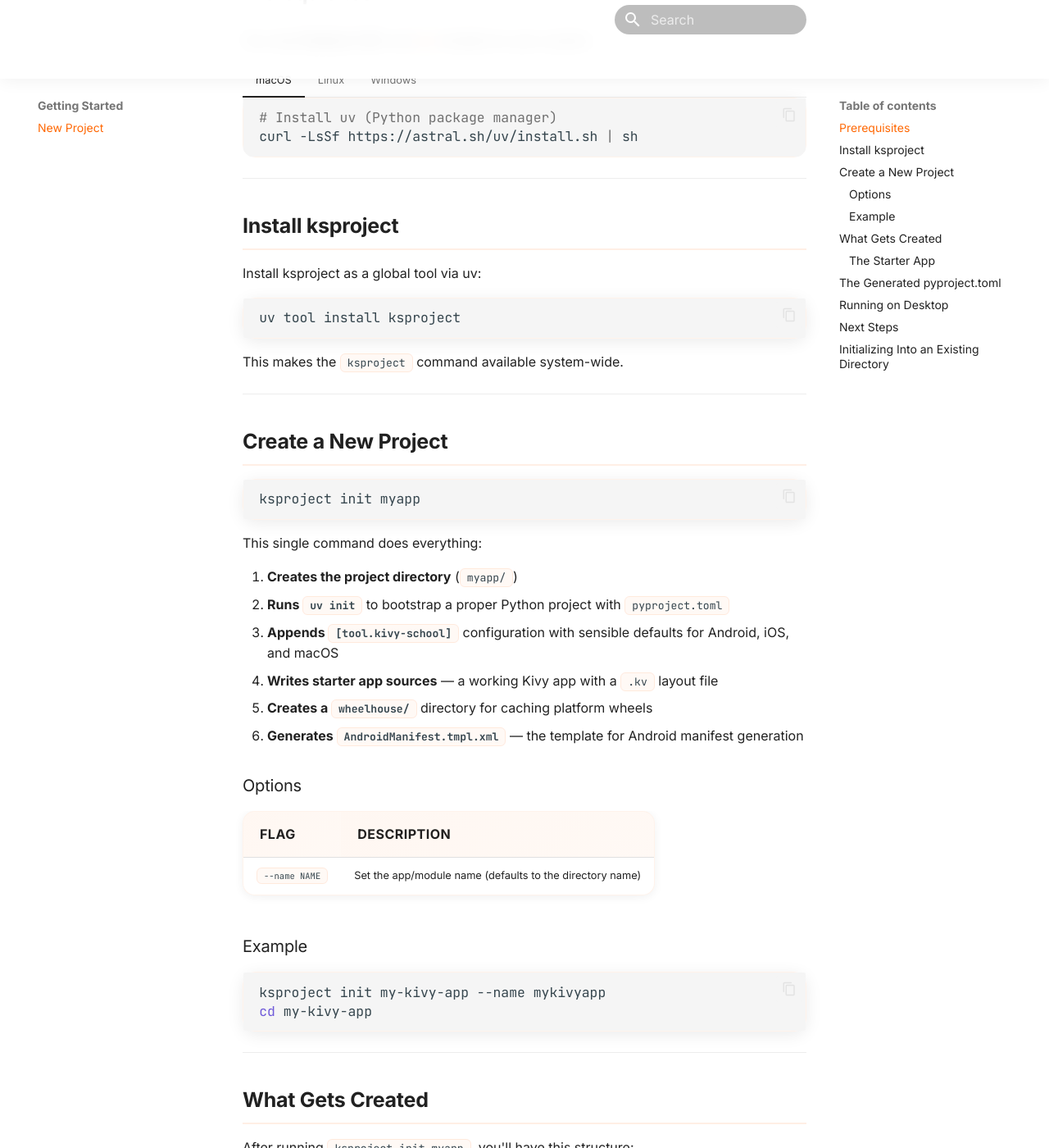
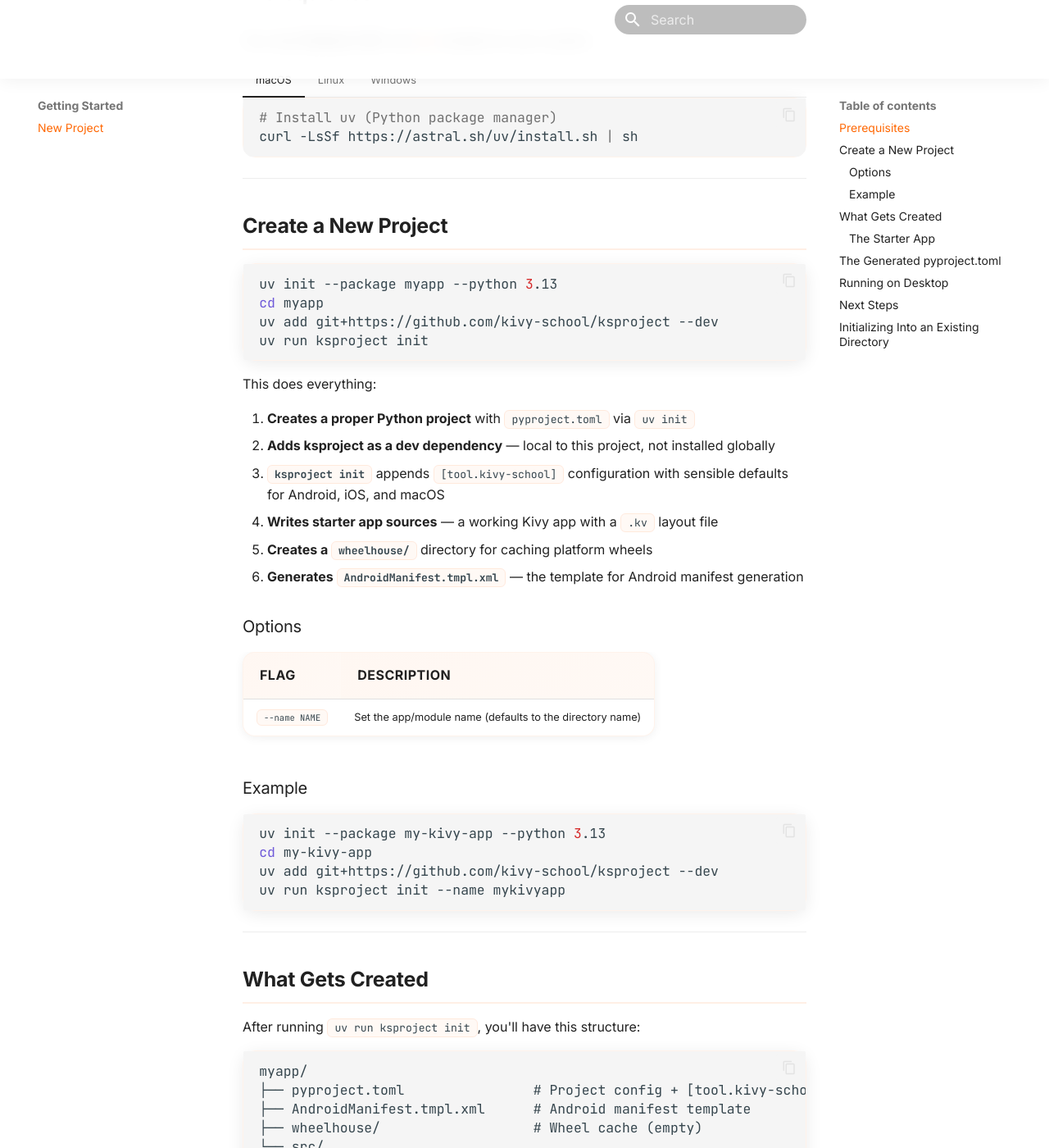
Before and after one commit to kivy-school/ksproject, an MkDocs documentation site: the page built from docs/getting-started/new-project.md, in a window 1280 px wide and 1400 px high, scrolled down 443 px. Shown: the whole window at 82% size. Built offline with MkDocs 1.6.1 and Material for MkDocs 9.7.7, drawn with Linux system fonts in a browser that asks for light colours; comment, search, counter and statistics services are not loaded; some of the changed text lies outside the part shown.

Commit message:
fix(docs): replace global uv tool usage with local dev dependency workflow
All documentation now shows the correct local workflow matching the README:
- uv init --package <name> --python 3.13
- uv add git+https://github.com/kivy-school/ksproject --dev
- uv run ksproject <command>

Removed the 'uv tool install ksproject' global installation approach entirely.

````diff
--- a/docs/getting-started/new-project.md
+++ b/docs/getting-started/new-project.md
@@ -31,29 +31,20 @@ You need **Python 3.13+** and **[uv](https://docs.astral.sh/uv/)** installed on
 
 ---
 
-## Install ksproject
-
-Install ksproject as a global tool via uv:
-
-```bash
-uv tool install ksproject
-```
-
-This makes the `ksproject` command available system-wide.
-
----
-
 ## Create a New Project
 
 ```bash
-ksproject init myapp
+uv init --package myapp --python 3.13
+cd myapp
+uv add git+https://github.com/kivy-school/ksproject --dev
+uv run ksproject init
 ```
 
-This single command does everything:
+This does everything:
 
-1. **Creates the project directory** (`myapp/`)
-2. **Runs `uv init`** to bootstrap a proper Python project with `pyproject.toml`
-3. **Appends `[tool.kivy-school]`** configuration with sensible defaults for Android, iOS, and macOS
+1. **Creates a proper Python project** with `pyproject.toml` via `uv init`
+2. **Adds ksproject as a dev dependency** — local to this project, not installed globally
+3. **`ksproject init`** appends `[tool.kivy-school]` configuration with sensible defaults for Android, iOS, and macOS
 4. **Writes starter app sources** — a working Kivy app with a `.kv` layout file
 5. **Creates a `wheelhouse/`** directory for caching platform wheels
 6. **Generates `AndroidManifest.tmpl.xml`** — the template for Android manifest generation
@@ -67,15 +58,17 @@ This single command does everything:
 ### Example
 
 ```bash
-ksproject init my-kivy-app --name mykivyapp
+uv init --package my-kivy-app --python 3.13
 cd my-kivy-app
+uv add git+https://github.com/kivy-school/ksproject --dev
+uv run ksproject init --name mykivyapp
 ```
 
 ---
 
 ## What Gets Created
 
-After running `ksproject init myapp`, you'll have this structure:
+After running `uv run ksproject init`, you'll have this structure:
 
 ```
 myapp/
@@ -187,11 +179,12 @@ Your project is ready to build for mobile platforms:
 
 ## Initializing Into an Existing Directory
 
-You can also run `ksproject init` in an existing Python project:
+You can also run `ksproject init` in an existing Python project that already has ksproject as a dev dependency:
 
 ```bash
 cd existing-project
-ksproject init .
+uv add git+https://github.com/kivy-school/ksproject --dev
+uv run ksproject init .
 ```
 
 If a `pyproject.toml` already exists, ksproject will:
````
Also changed, not shown: other parts of docs/getting-started/new-project.md (+0 -1 lines), docs/android/building.md (+16 -16 lines), docs/index.md (+9 -7 lines), docs/ios/building.md (+12 -12 lines), docs/plugins/overview.md (+1 -1 lines).
